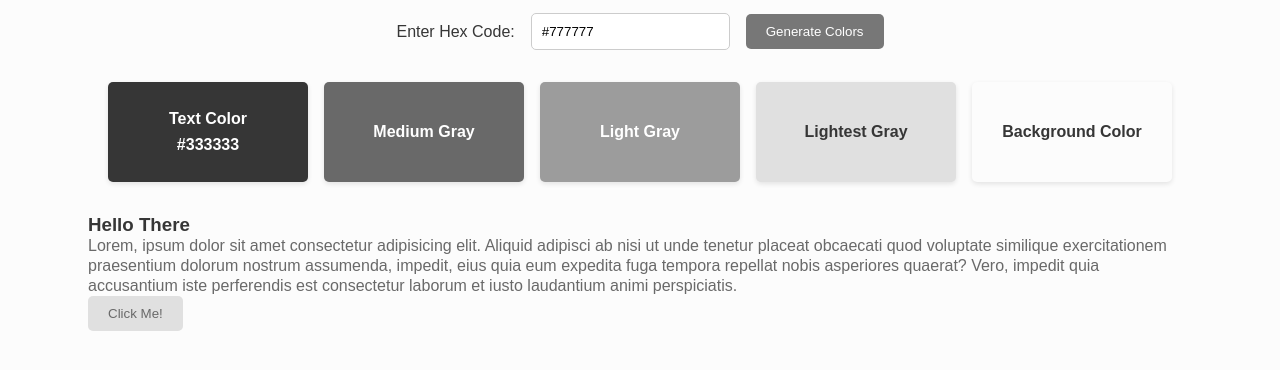
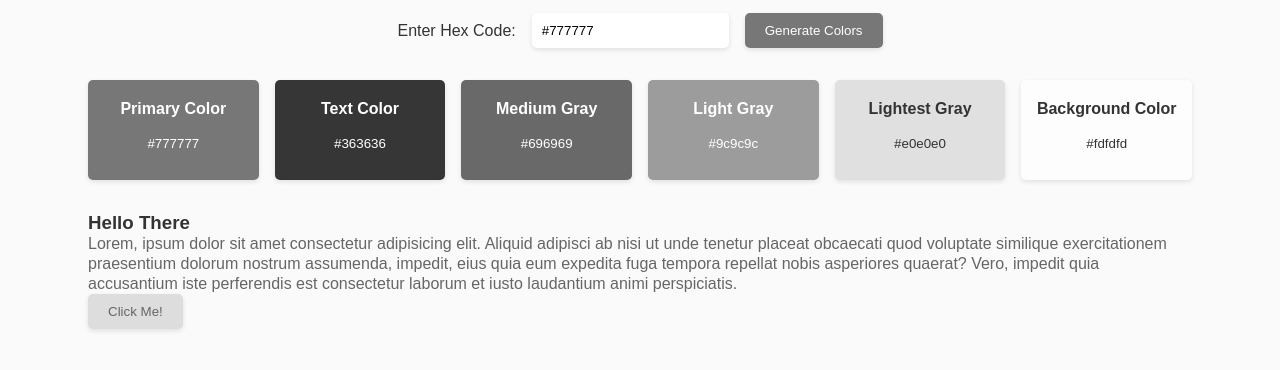
Before and after one commit to newmanem23/color_picker, a plain HTML site: page index.html in a window 1280 px wide. Shown: the part 88-458 px from the top of the page. Drawn offline with Linux system fonts and the light colour scheme.

Commit message:
Make tiles dynamically update

```diff
--- a/index.html
+++ b/index.html
@@ -22,24 +22,7 @@
           <button class="generate" id="generateButton">Generate Colors</button>
         </div>
         <div id="message"></div>
-        <div class="color-boxes">
-          <div class="color-box" id="darkGray">
-            <p>Text Color</p>
-            <p>#333333</p>
-          </div>
-          <div class="color-box" id="mediumGray">
-            <p>Medium Gray</p>
-          </div>
-          <div class="color-box" id="lightGray">
-            <p>Light Gray</p>
-          </div>
-          <div class="color-box dark-text" id="lightestGray">
-            <p>Lightest Gray</p>
-          </div>
-          <div class="color-box dark-text" id="backgroundColor">
-            <p>Background Color</p>
-          </div>
-        </div>
+        <div class="color-boxes"></div>
       </div>
       <div class="styled-content">
         <h3>Hello There</h3>
--- a/script.js
+++ b/script.js
@@ -1,3 +1,46 @@
+const COLORS = [
+  {
+    name: "Primary Color",
+    cssName: "--color-primary-texp",
+    baseHexCode: "#777777",
+    currentHexCode: "#777777",
+    cssId: "primaryColor",
+  },
+  {
+    name: "Text Color",
+    cssName: "--text-color",
+    baseHexCode: "#333333",
+    currentHexCode: "#333333",
+    cssId: "textColor",
+  },
+  {
+    name: "Medium Gray",
+    cssName: "--medium-gray-color",
+    baseHexCode: "#666666",
+    currentHexCode: "#333333",
+  },
+  {
+    name: "Light Gray",
+    cssName: "--light-gray-color",
+    baseHexCode: "#999999",
+    currentHexCode: "#999999",
+  },
+  {
+    name: "Lightest Gray",
+    cssName: "--lightest-gray-color",
+    baseHexCode: "#dddddd",
+    currentHexCode: "#dddddd",
+    textCode: "dark-text",
+  },
+  {
+    name: "Background Color",
+    cssName: "--background-color",
+    baseHexCode: "#fafafa",
+    currentHexCode: "#fafafa",
+    textCode: "dark-text",
+  },
+];
+
 // Function to convert hex to RGB
 function hexToRgb(hex) {
   hex = hex.replace("#", "");
@@ -61,24 +104,44 @@ function updateColors() {
 
   // Get the root element to update CSS variables
   const root = document.documentElement;
+  for (let color of COLORS) {
+    if (color.name === "Primary Color") {
+      root.style.setProperty(color.cssName, primaryColor);
+      color.currentHexCode = primaryColor;
+    } else {
+      color.currentHexCode = tintGrayWithPrimary(
+        color.baseHexCode,
+        primaryColor,
+      );
+    }
+  }
+  updateTiles();
+}
 
-  // Update the primary color
-  root.style.setProperty("--color-primary-texp", primaryColor);
+function updateTiles() {
+  const colorBoxes = document.querySelector(".color-boxes");
+  // Clear previous contents
+  colorBoxes.innerHTML = "";
 
-  // Grays and almost white color
-  const darkGray = tintGrayWithPrimary("#333333", primaryColor);
-  const mediumGray = tintGrayWithPrimary("#666666", primaryColor);
-  const lightGray = tintGrayWithPrimary("#999999", primaryColor);
-  const lightestGray = tintGrayWithPrimary("#dddddd", primaryColor);
-  const almostWhite = tintGrayWithPrimary("#f9f9f9", primaryColor); // Inverse tinting
+  for (let color of COLORS) {
+    const colorTile = document.createElement("div");
+    const colorName = document.createElement("p");
+    const colorHex = document.createElement("button");
 
-  // Update the CSS variables with the new color values
-  root.style.setProperty("--color-primary-texp", primaryColor);
-  root.style.setProperty("--text-color", darkGray);
-  root.style.setProperty("--medium-gray-color", mediumGray);
-  root.style.setProperty("--light-gray-color", lightGray);
-  root.style.setProperty("--lightest-gray-color", lightestGray);
-  root.style.setProperty("--background-color", almostWhite);
+    colorName.innerText = color.name;
+
+    colorHex.innerText = color.currentHexCode;
+    colorHex.classList.add("hex-code");
+
+    colorTile.classList.add("color-box");
+    colorTile.style.backgroundColor = color.currentHexCode;
+    if (color.textCode) {
+      colorTile.classList.add(color.textCode);
+    }
+    colorTile.appendChild(colorName);
+    colorTile.appendChild(colorHex);
+    colorBoxes.appendChild(colorTile);
+  }
 }
 
 // Add event listener to the button
--- a/styles.css
+++ b/styles.css
@@ -60,7 +60,8 @@ h1 {
 input {
   padding: 10px;
   border-radius: 5px;
-  border: 1px solid #ccc;
+  border: none;
+  box-shadow: 0 2px 5px rgba(0, 0, 0, 0.1);
 }
 
 button {
@@ -70,6 +71,12 @@ button {
   cursor: pointer;
   background-color: var(--lightest-gray-color);
   color: var(--medium-gray-color);
+  box-shadow: 0 2px 5px rgba(0, 0, 0, 0.1);
+}
+.hex-code {
+  background-color: transparent;
+  color: inherit;
+  box-shadow: none;
 }
 .generate {
   background-color: var(--color-primary-texp); /* Use CSS variable */
@@ -100,7 +107,7 @@ button:hover {
   color: var(--text-color);
 }
 
-#darkGray {
+#textColor {
   background-color: var(--text-color);
 }
 
```
